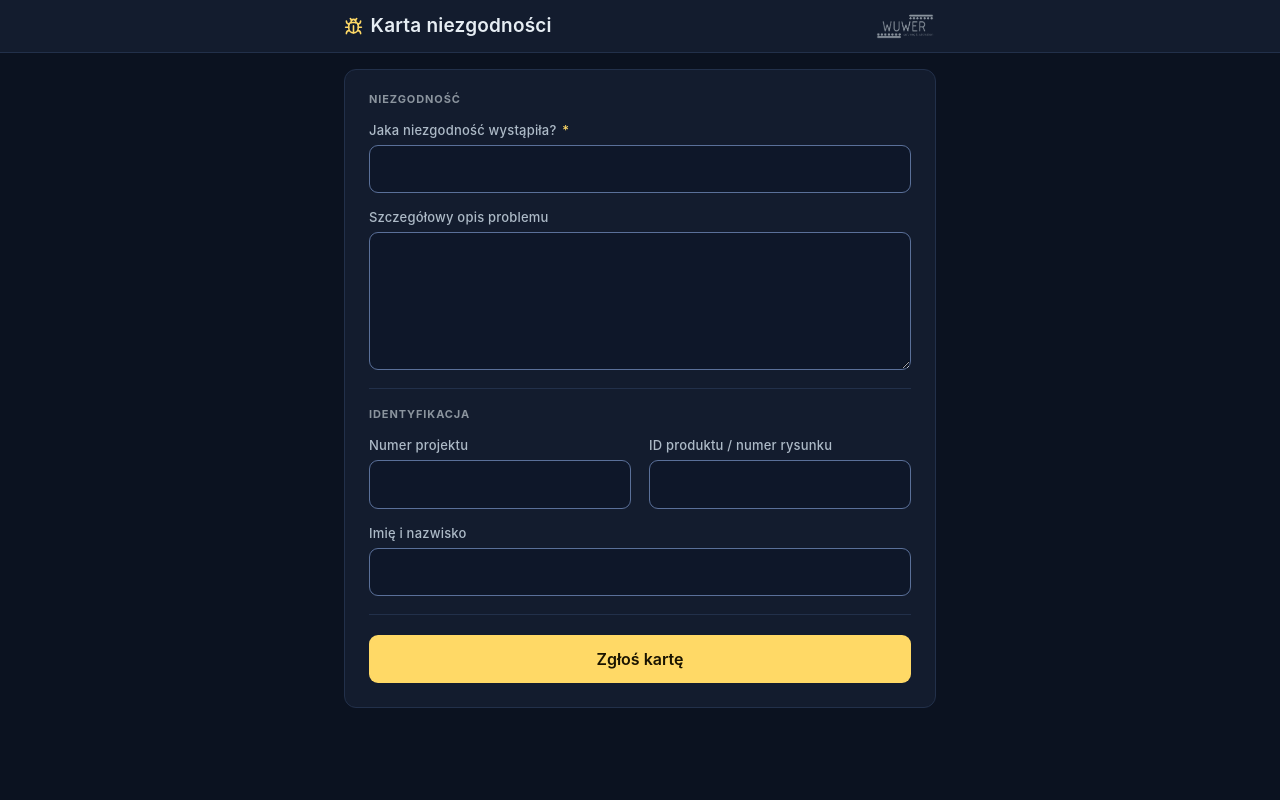
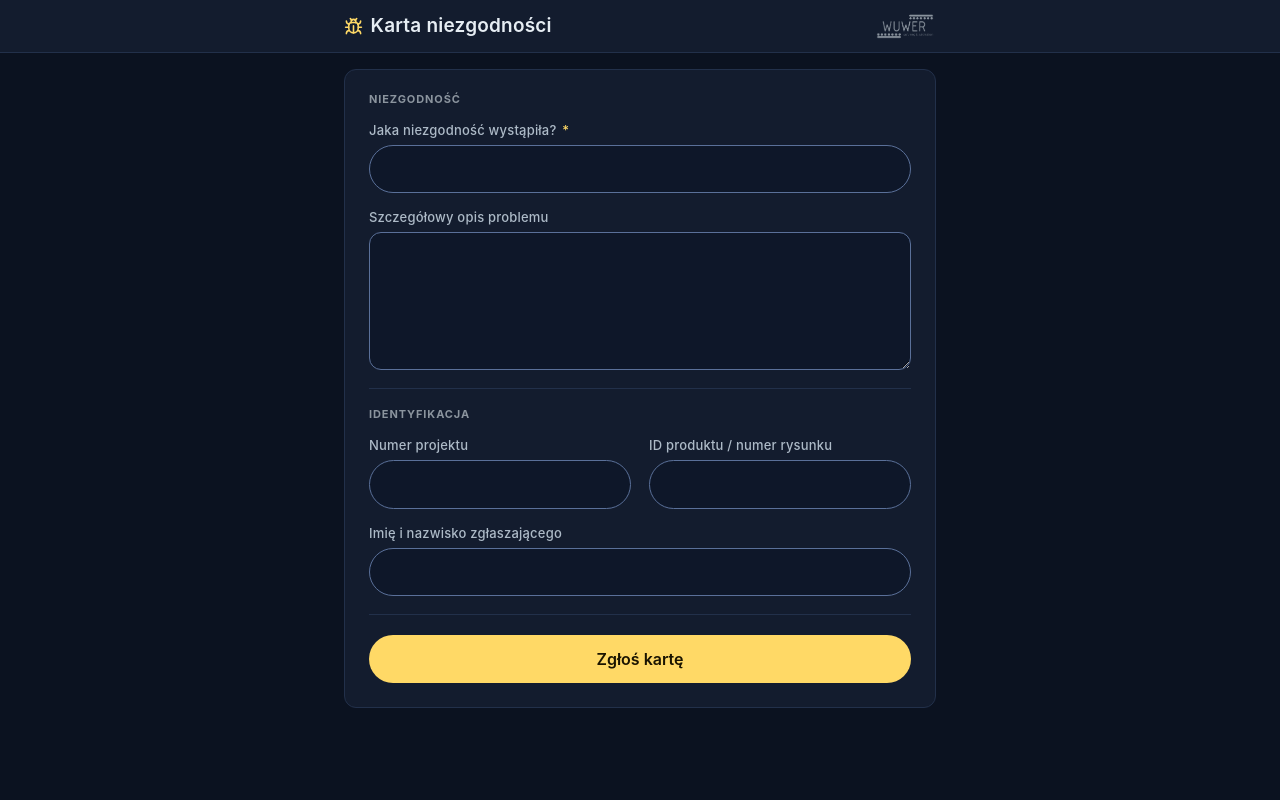
Before and after one commit to marsundco/BugReportApp, a FastAPI app: page / in a window 1280 px wide. Run offline with FastAPI, Linux system fonts and the light colour scheme.

Commit message:
Kontrolki jako pigulki + doprecyzowanie etykiety zglaszajacego
Dostosowanie do nowej reguly ksztaltu w webapp-kit (par. 4): kontrolka jest
pigulka. To ksztalt z logo WUWER i jedyny detal, po ktorym nasze aplikacje
poznaje sie z drugiego konca hali.

- Nowy token --radius-pill: 999px. Pola jednoliniowe i przyciski dostaja
  pigulke; szersze marginesy poziome w polach (12/16), bo krzywizna pigulki
  zjada narozniki przy tekscie.
- Textarea pigulka byc nie moze - zostaje przy promieniu pojemnika (--radius).
  Karty i miniatury bez zmian.
- Przycisk glowny i "Dodaj zdjecie" sa teraz pigulkami (999px), 48 px wysokosci
  bez zmian.

Kola (przycisk usuwania zdjecia, odznaki stanu na miniaturach) juz byly okragle
- zgodne z jezykiem ksztaltu, bez zmian.

Etykieta "Imie i nazwisko" -> "Imie i nazwisko zglaszajacego". Na zyczenie: bez
doprecyzowania nie bylo wiadomo, czyje dane wpisac (pole mapuje sie na
zglaszajacego w GoodDay, custom field 5Mk38y).

Przy okazji dwa przestarzale testy znaku (1.2cap, scale 0.68) zaktualizowane do
aktualnej reguly kitu par. 5: znak ma height 1em i jest znakiem Lucide "bug"
skalowanym do 66 procent kafla. Dodany test pilnujacy reguly pigulki.

Co-Authored-By: Claude Opus 4.8 <noreply@anthropic.com>

```diff
--- a/web/app/static/style.css
+++ b/web/app/static/style.css
@@ -31,8 +31,12 @@
   --danger: #f85149;
   --danger-bg: #2b1414;
 
-  --radius: 12px;
-  --radius-sm: 9px;
+  /* Kształt — kontrolka jest pigułką (reguła kitu §4). Pigułka to kształt
+     z logo WUWER i jedyny detal, po którym nasze aplikacje poznaje się z
+     drugiego końca hali. Prostokąt z lekkim zaokrągleniem zostaje pojemnikom. */
+  --radius: 12px;          /* karty, panele, pole wielolinijkowe */
+  --radius-sm: 9px;        /* miniatury i małe bloki, które NIE są kontrolkami */
+  --radius-pill: 999px;    /* przyciski, pola jednoliniowe, chipy */
   /* Pola pełnej szerokości, ale nie rozjeżdżają się na tablecie/desktopie.
      To jest wprost lekarstwo na sztywne 400dp z wersji androidowej.
      640px: formularz jednokolumnowy szerszy niż to robi się nieprzyjemny
@@ -232,8 +236,6 @@ textarea {
   background: var(--bg-input);
   color: var(--text);
   border: 1px solid var(--border-field);
-  border-radius: var(--radius-sm);
-  padding: 12px 13px;
   /* 16px to minimum, przy którym iOS NIE zoomuje przy fokusie w pole. */
   font-size: 16px;
   font-family: inherit;
@@ -241,7 +243,20 @@ textarea {
   transition: border-color 0.15s ease, box-shadow 0.15s ease;
 }
 
-textarea { resize: vertical; min-height: 116px; }
+/* Pole jednoliniowe = kontrolka = pigułka (reguła kitu §4). Szersze marginesy
+   poziome, bo krzywizna pigułki zjada narożniki przy tekście. */
+input[type="text"] {
+  border-radius: var(--radius-pill);
+  padding: 12px 16px;
+}
+
+/* Pole wielolinijkowe pigułką być nie może — zostaje przy promieniu pojemnika. */
+textarea {
+  border-radius: var(--radius);
+  padding: 12px 14px;
+  resize: vertical;
+  min-height: 116px;
+}
 
 input[type="text"]:hover,
 textarea:hover { border-color: var(--border-strong); }
@@ -274,8 +289,8 @@ textarea:focus {
   gap: 9px;
   /* 48px = wygodny cel dotykowy w rękawicach roboczych na hali */
   min-height: 48px;
-  padding: 12px 18px;
-  border-radius: var(--radius-sm);
+  padding: 12px 22px;
+  border-radius: var(--radius-pill);   /* kontrolka = pigułka (reguła kitu §4) */
   border: 1px solid transparent;
   font-size: 16px;
   font-family: inherit;
--- a/web/app/templates/form.html
+++ b/web/app/templates/form.html
@@ -33,7 +33,7 @@
            siada na linii pisma i zrównuje się z wersalikiem nazwy. Ustawiony
            jako sąsiad we flexie wisiał o 2–3 px za wysoko.
            aria-hidden, bo nazwa obok niesie tę samą treść. -->
-      <h1><span class="app-mark" aria-hidden="true"></span>Karta niezgodności</h1>
+      <h1><span class="app-mark" aria-hidden="true"></span><span class="app-name">Karta niezgodności</span></h1>
       <!-- Logo linkuje do listy aplikacji (kontrakt portfela, system projektowy §11). -->
       <a class="logo" href="https://apps.wuwer.pl" aria-label="WUWER — powrót do listy aplikacji"></a>
     </div>
@@ -98,7 +98,7 @@
         </div>
 
         <div class="field">
-          <label for="reporterName">Imię i nazwisko</label>
+          <label for="reporterName">Imię i nazwisko zgłaszającego</label>
           <input type="text" id="reporterName" name="reporterName" autocomplete="name">
         </div>
       </section>
```
Also changed, not shown: web/tests/test_api.py (+20 -10 lines).
